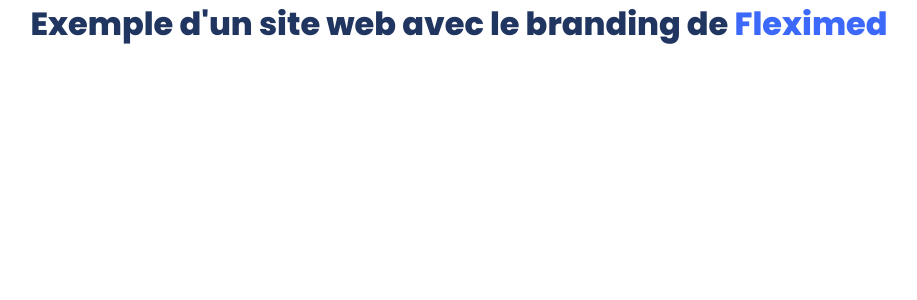
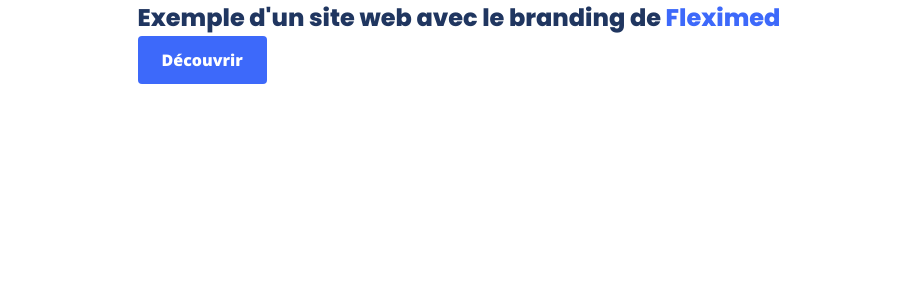
Before and after one commit to WandoCode/my-saas, a Next.js app: page / in a window 1280 px wide. Shown: the top 300 px of the page, without its empty margins (181-1098 px from the left). Built offline with nearby package versions, Linux system fonts and the light colour scheme.

Commit message:
Added component and style for buttons

```diff
--- a/package.json
+++ b/package.json
@@ -9,6 +9,7 @@
     "lint": "next lint"
   },
   "dependencies": {
+    "clsx": "^2.0.0",
     "next": "13.5.4",
     "react": "^18",
     "react-dom": "^18",
--- /dev/null
+++ b/src/app/components/Button.tsx
@@ -0,0 +1,58 @@
+import clsx from 'clsx'
+import { Herr_Von_Muellerhoff } from 'next/font/google'
+import Link from 'next/link'
+import { PropsWithChildren } from 'react'
+
+interface ButtonProps extends PropsWithChildren {
+  as?: 'a' | 'button' | 'next-link'
+  className?: string
+  href?: string
+  disabled?: boolean
+  variant?:
+    | 'primary'
+    | 'secondary'
+    | 'destructive-primary'
+    | 'destructive-secondary'
+}
+
+function Button({
+  as: ButtonComponent = 'button',
+  className,
+  disabled = false,
+  variant = 'primary',
+  ...props
+}: ButtonProps) {
+  if (props.href && ButtonComponent == 'button') ButtonComponent = 'a'
+
+  const combinedClassName = clsx(
+    className,
+    'button',
+    'center',
+    {
+      'button--disabled':
+        variant === 'destructive-secondary' || variant === 'destructive-primary'
+          ? false
+          : disabled,
+    },
+    { 'button--primary': variant === 'primary' },
+    { 'button--secondary': variant === 'secondary' },
+    {
+      'button--destructive-primary': variant === 'destructive-primary',
+    },
+    {
+      'button--destructive-secondary': variant === 'destructive-secondary',
+    }
+  )
+
+  if (ButtonComponent === 'next-link') {
+    return (
+      <Link href={props.href || ''} className={combinedClassName}>
+        {props.children}
+      </Link>
+    )
+  }
+
+  return <ButtonComponent className={combinedClassName} {...props} />
+}
+
+export { Button }
--- /dev/null
+++ b/src/app/components/index.ts
@@ -0,0 +1 @@
+export { Button } from './Button'
--- a/src/app/page.tsx
+++ b/src/app/page.tsx
@@ -1,11 +1,18 @@
+import { Button } from './components'
+
 export default function Home() {
   return (
     <main>
       <div className="container center">
-        <h1 className="heading">
-          Exemple d'un site web avec le branding de&nbsp;
-          <span className="fc-primary-600">Fleximed</span>
-        </h1>
+        <section className="hero">
+          <h1 className="heading">
+            Exemple d'un site web avec le branding de&nbsp;
+            <span className="fc-primary-600">Fleximed</span>
+          </h1>
+          <Button as="next-link" variant="primary">
+            Découvrir
+          </Button>
+        </section>
       </div>
     </main>
   )
--- a/src/style/abstracts/_fonts.scss
+++ b/src/style/abstracts/_fonts.scss
@@ -1,3 +1,3 @@
-$font-primary: Poppins, sans-serif;
+$font-primary: 'Open Sans', sans-serif;
 
-$font-secondary: 'Open Sans', sans-serif;
+$font-secondary: Poppins, sans-serif;
--- a/src/style/base/_typo.scss
+++ b/src/style/base/_typo.scss
@@ -2,8 +2,10 @@
 
 body {
   font-family: $font-primary;
+  font-size: 16px;
 }
 
 .heading {
   color: var(--clr-default-250);
+  font-family: $font-secondary;
 }
--- /dev/null
+++ b/src/style/components/_button.scss
@@ -0,0 +1,73 @@
+@use '../abstracts/' as *;
+
+.button {
+  font-size: 16px;
+
+  font-weight: 700;
+  border-radius: in-rem(4);
+  height: in-rem(48);
+  padding-inline: in-rem(24);
+  width: min-content;
+
+  &:hover {
+    cursor: pointer;
+    text-decoration: none;
+  }
+
+  &--disabled,
+  &--disabled:hover {
+    cursor: not-allowed;
+  }
+
+  &--primary {
+    color: var(--clr-neutral-1000);
+    background-color: var(--clr-primary-600);
+
+    &:hover {
+      color: var(--clr-default-850);
+      background-color: var(--clr-primary-500);
+    }
+
+    &.button--disabled,
+    &.button--disabled:hover {
+      background-color: var(--clr-neutral-350);
+      color: var(--clr-neutral-750);
+    }
+  }
+
+  &--secondary {
+    background-color: var(--clr-primary-970);
+    color: var(--clr-primary-600);
+
+    &:hover {
+      color: var(--clr-primary-500);
+      background-color: var(--clr-primary-900);
+    }
+
+    &.button--disabled,
+    &.button--disabled:hover {
+      background-color: var(--clr-neutral-950);
+      color: var(--clr-neutral-450);
+    }
+  }
+
+  &--destructive-primary {
+    background-color: var(--clr-negative-450);
+    color: var(--clr-neutral-1000);
+
+    &:hover {
+      background-color: var(--clr-negative-350);
+      color: var(--clr-negative-950);
+    }
+  }
+
+  &--destructive-secondary {
+    background-color: var(--clr-negative-950);
+    color: var(--clr-negative-250);
+
+    &:hover {
+      background-color: var(--clr-negative-850);
+      color: var(--clr-negative-150);
+    }
+  }
+}
--- a/src/style/components/_index.scss
+++ b/src/style/components/_index.scss
@@ -0,0 +1 @@
+@forward 'button';
--- a/src/style/main.css
+++ b/src/style/main.css
@@ -14,8 +14,19 @@
   --clr-secondary-450: hsl(177, 100%, 46%);
   --clr-default-250: hsl(219, 50%, 25%);
   --clr-default-450: hsl(219, 50%, 45%);
+  --clr-default-850: hsl(219, 50%, 85%);
+  --clr-neutral-350: hsl(0, 0%, 35%);
   --clr-neutral-450: hsl(0, 0%, 45%);
+  --clr-neutral-750: hsl(0, 0%, 75%);
+  --clr-neutral-950: hsl(0, 0%, 95%);
+  --clr-neutral-1000: hsl(0, 0%, 100%);
   --clr-positive-450: hsl(154, 80%, 45%);
+  --clr-negative-150: hsl(0, 93%, 28%);
+  --clr-negative-250: hsl(0, 80%, 35%);
+  --clr-negative-350: hsl(0, 80%, 39%);
+  --clr-negative-450: hsl(0, 80%, 45%);
+  --clr-negative-850: hsl(0, 74%, 89%);
+  --clr-negative-950: hsl(0, 80%, 95%);
 }
 :root .fc-primary-50 {
   color: hsl(226, 95%, 5%);
@@ -62,11 +73,44 @@
 :root .fc-default-450 {
   color: hsl(219, 50%, 45%);
 }
+:root .fc-default-850 {
+  color: hsl(219, 50%, 85%);
+}
+:root .fc-neutral-350 {
+  color: hsl(0, 0%, 35%);
+}
 :root .fc-neutral-450 {
   color: hsl(0, 0%, 45%);
 }
+:root .fc-neutral-750 {
+  color: hsl(0, 0%, 75%);
+}
+:root .fc-neutral-950 {
+  color: hsl(0, 0%, 95%);
+}
+:root .fc-neutral-1000 {
+  color: hsl(0, 0%, 100%);
+}
 :root .fc-positive-450 {
   color: hsl(154, 80%, 45%);
+}
+:root .fc-negative-150 {
+  color: hsl(0, 93%, 28%);
+}
+:root .fc-negative-250 {
+  color: hsl(0, 80%, 35%);
+}
+:root .fc-negative-350 {
+  color: hsl(0, 80%, 39%);
+}
+:root .fc-negative-450 {
+  color: hsl(0, 80%, 45%);
+}
+:root .fc-negative-850 {
+  color: hsl(0, 74%, 89%);
+}
+:root .fc-negative-950 {
+  color: hsl(0, 80%, 95%);
 }
 
 :root {
@@ -299,11 +343,70 @@
   }
 }
 body {
-  font-family: Poppins, sans-serif;
+  font-family: "Open Sans", sans-serif;
+  font-size: 16px;
 }
 
 .heading {
   color: var(--clr-default-250);
+  font-family: Poppins, sans-serif;
+}
+
+.button {
+  font-size: 16px;
+  font-weight: 700;
+  border-radius: 0.25rem;
+  height: 3rem;
+  padding-inline: 1.5rem;
+  width: -moz-min-content;
+  width: min-content;
+}
+.button:hover {
+  cursor: pointer;
+  text-decoration: none;
+}
+.button--disabled, .button--disabled:hover {
+  cursor: not-allowed;
+}
+.button--primary {
+  color: var(--clr-neutral-1000);
+  background-color: var(--clr-primary-600);
+}
+.button--primary:hover {
+  color: var(--clr-default-850);
+  background-color: var(--clr-primary-500);
+}
+.button--primary.button--disabled, .button--primary.button--disabled:hover {
+  background-color: var(--clr-neutral-350);
+  color: var(--clr-neutral-750);
+}
+.button--secondary {
+  background-color: var(--clr-primary-970);
+  color: var(--clr-primary-600);
+}
+.button--secondary:hover {
+  color: var(--clr-primary-500);
+  background-color: var(--clr-primary-900);
+}
+.button--secondary.button--disabled, .button--secondary.button--disabled:hover {
+  background-color: var(--clr-neutral-950);
+  color: var(--clr-neutral-450);
+}
+.button--destructive-primary {
+  background-color: var(--clr-negative-450);
+  color: var(--clr-neutral-1000);
+}
+.button--destructive-primary:hover {
+  background-color: var(--clr-negative-350);
+  color: var(--clr-negative-950);
+}
+.button--destructive-secondary {
+  background-color: var(--clr-negative-950);
+  color: var(--clr-negative-250);
+}
+.button--destructive-secondary:hover {
+  background-color: var(--clr-negative-850);
+  color: var(--clr-negative-150);
 }
 
 .container {
```
Also changed, not shown: src/style/abstracts/_colors.scss (+13 -0 lines), 2 other files (tests, documents, lock files or other folders).
